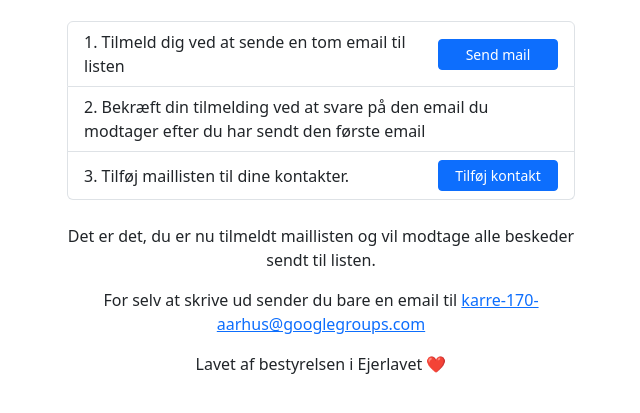
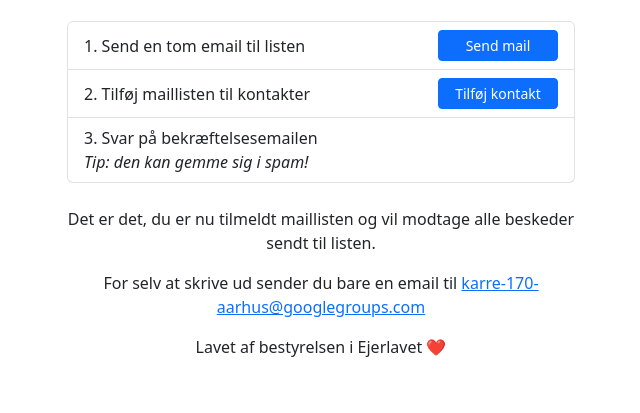
Before and after one commit to martinohansen/mailliste, a plain HTML site: page index.html in a window 1280 px wide. Shown: the part 209-622 px from the top of the page, without its empty margins (319-959 px from the left). Drawn offline with nearby package versions, Linux system fonts and the light colour scheme.

Commit message:
Be to the point

```diff
--- a/index.html
+++ b/index.html
@@ -42,7 +42,7 @@
                 <!-- Signup -->
                 <li class="list-group-item d-flex justify-content-between align-items-center">
                     <div>
-                        1. Tilmeld dig ved at sende en tom email til listen
+                        1. Send en tom email til listen
                     </div>
                     <div>
                         <a href="mailto:karre-170-aarhus+subscribe@googlegroups.com" type="button"
@@ -52,22 +52,23 @@
                     </div>
                 </li>
 
-                <!-- Confirm -->
-                <li class="list-group-item d-flex justify-content-between align-items-center">
-                    2. Bekræft din tilmelding ved at svare på den email du
-                    modtager efter du har sendt den første email
-                </li>
-
                 <!-- Contact -->
                 <li class="list-group-item d-flex justify-content-between
-                    align-items-center">
+                align-items-center">
                     <div>
-                        3. Tilføj maillisten til dine kontakter.
+                        2. Tilføj maillisten til kontakter
                     </div>
                     <div>
                         <a href="contact.vcf" download class="btn btn-primary btn-sm">
                             Tilføj kontakt
                         </a>
+                    </div>
+                </li>
+
+                <!-- Confirm -->
+                <li class="list-group-item d-flex justify-content-between align-items-center">
+                    <div>
+                        3. Svar på bekræftelsesemailen<br><em>Tip: den kan gemme sig i spam!</em>
                     </div>
                 </li>
             </ol>
```
